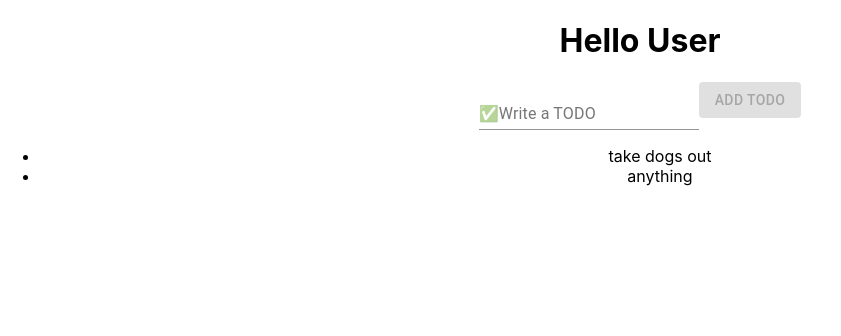
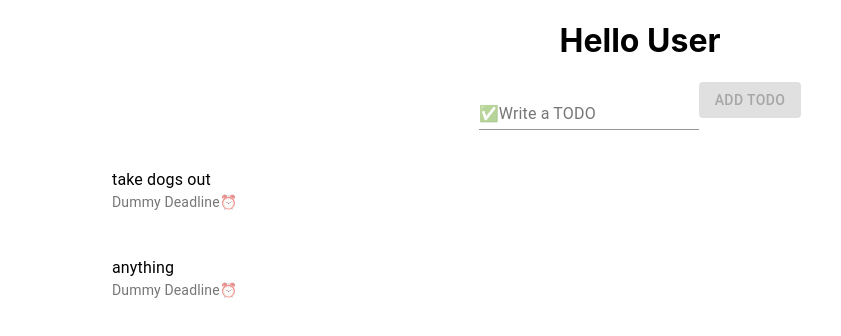
Before and after one commit to VedanthB/Todo-app, a React (Create React App) app in the folder todo_app/: page / in a window 1280 px wide. Shown: the top 336 px of the page, without its empty margins (0-841 px from the left). Built offline with nearby package versions, Linux system fonts and the light colour scheme.

Commit message:
Added material ui to Todo componenet

```diff
--- a/todo_app/src/Todo.js
+++ b/todo_app/src/Todo.js
@@ -1,10 +1,15 @@
 import React from 'react'
-
+import { List, ListItem, ListItemAvatar , ListItemText} from '@material-ui/core';
 function Todo(props) {
     return (
-        <div>
-            <li>{props.text}</li>
-        </div>
+        <List>
+         <ListItem>
+              <ListItemAvatar>
+             </ListItemAvatar>
+              <ListItemText primary={props.text} secondary="Dummy Deadline⏰" />
+           </ListItem>
+            {/* <li>{props.text}</li> */}
+        </List>
     )
 }
 
```
